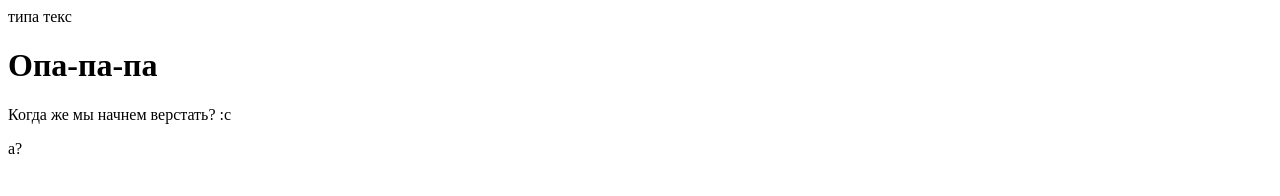
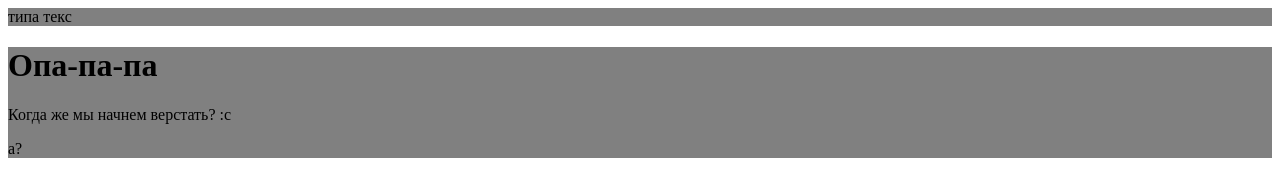
Before and after one commit to GTOsss/newSite, a plain HTML site: page index.html in a window 1280 px wide. Drawn offline with Linux system fonts and the light colour scheme.

Commit message:
Added main.css

```diff
--- a/index.html
+++ b/index.html
@@ -3,6 +3,7 @@
 <head>
 	<meta charset="UTF-8">
 	<title>Учим гит</title>
+	<link href="styles/main.css" rel="stylesheet">
 </head>
 <body>
 	<div class="testBlock">типа текс</div>
--- /dev/null
+++ b/styles/main.css
@@ -0,0 +1,3 @@
+div {
+	background: gray;
+}
```
